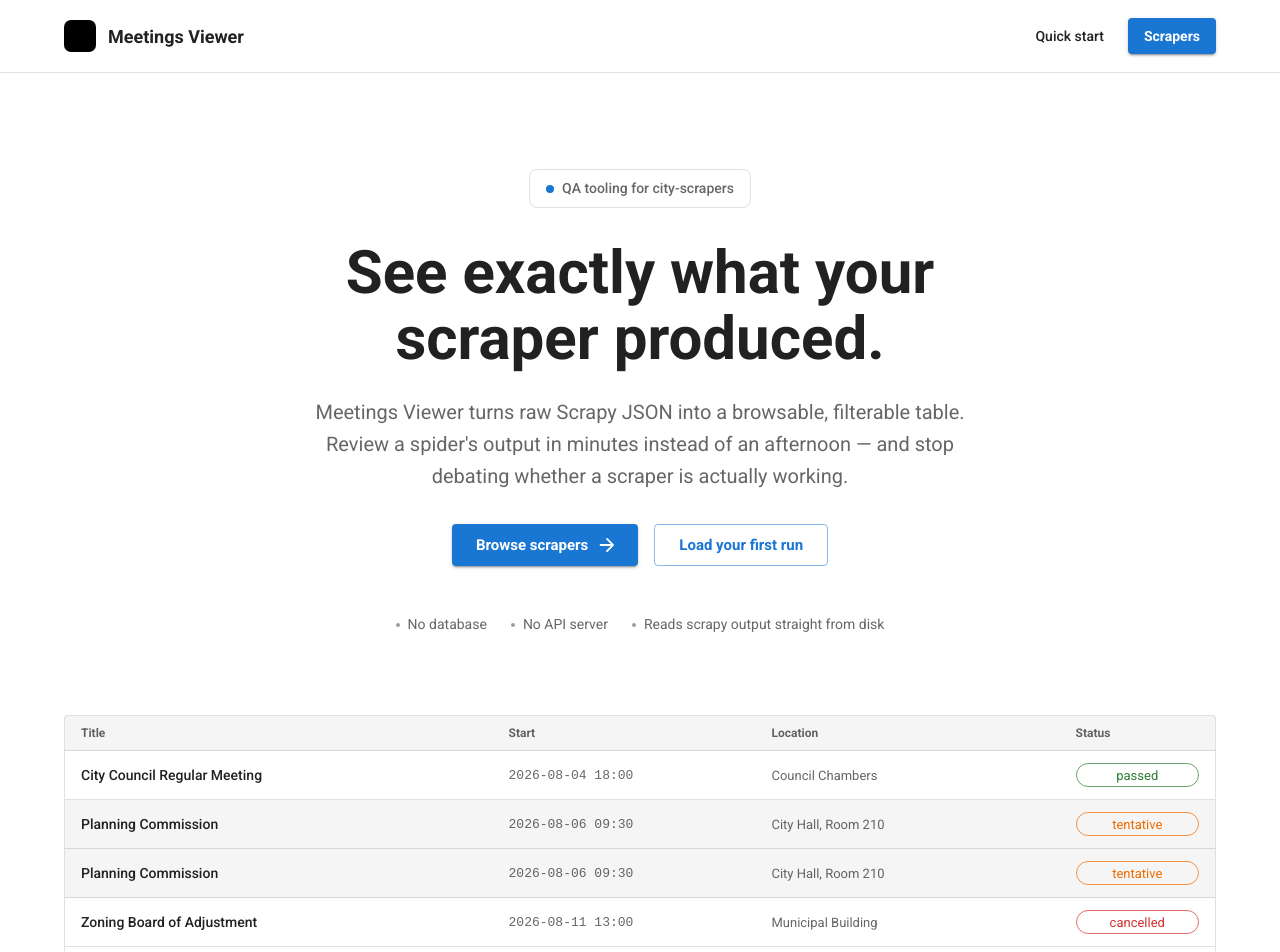
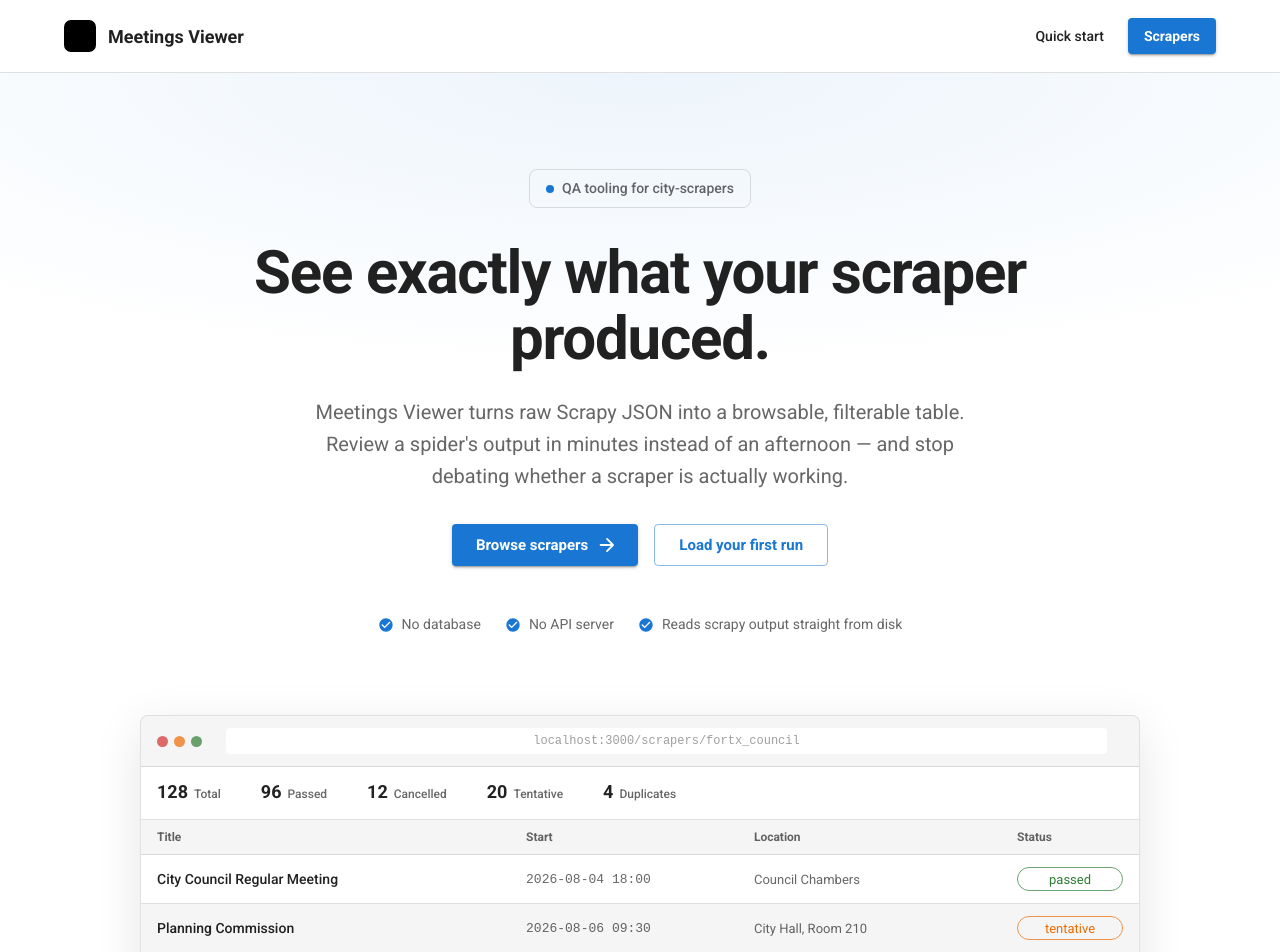
Before and after one commit to DevArtsLab/city-scrapers-meetings-viewer, a Next.js app: page / in a window 1280 px wide. Shown: the top 952 px of the page. Built offline with nearby package versions, Linux system fonts and the light colour scheme; what @mui/material-nextjs would draw is missing.

Commit message:
Add metadata, error boundaries, and enhanced landing page styling

```diff
--- /dev/null
+++ b/app/(app)/error.tsx
@@ -0,0 +1,26 @@
+"use client";
+
+import Box from "@mui/material/Box";
+import Button from "@mui/material/Button";
+import Typography from "@mui/material/Typography";
+
+export default function Error({
+  reset,
+}: {
+  error: Error & { digest?: string };
+  reset: () => void;
+}) {
+  return (
+    <Box sx={{ textAlign: "center", py: { xs: 6, sm: 10 } }}>
+      <Typography variant="h4" sx={{ fontWeight: 700, mb: 1 }}>
+        Something went wrong
+      </Typography>
+      <Typography color="text.secondary" sx={{ mb: 4 }}>
+        An error occurred while loading scraper data.
+      </Typography>
+      <Button onClick={reset} variant="outlined" sx={{ textTransform: "none" }}>
+        Try again
+      </Button>
+    </Box>
+  );
+}
--- /dev/null
+++ b/app/(app)/loading.tsx
@@ -0,0 +1,11 @@
+import Box from "@mui/material/Box";
+import Skeleton from "@mui/material/Skeleton";
+
+export default function Loading() {
+  return (
+    <Box>
+      <Skeleton variant="text" width={200} height={32} sx={{ mb: 2 }} />
+      <Skeleton variant="rectangular" width="100%" height={400} />
+    </Box>
+  );
+}
--- /dev/null
+++ b/app/(app)/scrapers/[spider]/not-found.tsx
@@ -0,0 +1,24 @@
+import Box from "@mui/material/Box";
+import Button from "@mui/material/Button";
+import Typography from "@mui/material/Typography";
+
+export default function SpiderNotFound() {
+  return (
+    <Box sx={{ textAlign: "center", py: { xs: 6, sm: 10 } }}>
+      <Typography variant="h4" sx={{ fontWeight: 700, mb: 1 }}>
+        Spider not found
+      </Typography>
+      <Typography color="text.secondary" sx={{ mb: 4 }}>
+        No JSON output was found for this spider. Make sure the file exists in
+        the data directory and the filename matches the spider name.
+      </Typography>
+      <Button
+        href="/scrapers"
+        variant="outlined"
+        sx={{ textTransform: "none" }}
+      >
+        Back to scrapers
+      </Button>
+    </Box>
+  );
+}
--- a/app/(app)/scrapers/[spider]/page.tsx
+++ b/app/(app)/scrapers/[spider]/page.tsx
@@ -1,3 +1,4 @@
+import type { Metadata } from "next";
 import { notFound } from "next/navigation";
 import PageHeader from "@/components/scrapers/PageHeader";
 import ScraperWorkspace from "@/components/scrapers/ScraperWorkspace";
@@ -5,6 +6,18 @@ import {
   getScraperOutput,
   type MeetingRecord,
 } from "@/components/scrapers/lib/scrapers";
+
+export async function generateMetadata({
+  params,
+}: {
+  params: Promise<{ spider: string }>;
+}): Promise<Metadata> {
+  const { spider } = await params;
+  return {
+    title: `${spider} — Meetings Viewer`,
+    description: `Inspect the JSON output of the ${spider} scraper.`,
+  };
+}
 
 export default async function SpiderPage({
   params,
--- a/app/(app)/scrapers/page.tsx
+++ b/app/(app)/scrapers/page.tsx
@@ -1,6 +1,13 @@
+import type { Metadata } from "next";
 import PageHeader from "@/components/scrapers/PageHeader";
 import ScrapersTable from "@/components/scrapers/ScrapersTable";
 import { listScrapers } from "@/components/scrapers/lib/scrapers";
+
+export const metadata: Metadata = {
+  title: "Scrapers — Meetings Viewer",
+  description:
+    "Browse available city-meeting scrapers and inspect their output.",
+};
 
 export default async function ScrapersPage() {
   const { spiders } = await listScrapers();
--- a/app/(marketing)/page.tsx
+++ b/app/(marketing)/page.tsx
@@ -1,7 +1,20 @@
+import type { Metadata } from "next";
 import { Capabilities } from "@/components/landing/capabilities";
 import { Hero } from "@/components/landing/hero";
 import { Modes } from "@/components/landing/modes";
 import { QuickStart } from "@/components/landing/quick-start";
+
+export const metadata: Metadata = {
+  title: "Meetings Viewer — QA tooling for city-scrapers",
+  description:
+    "Turn raw Scrapy JSON into a browsable, filterable table. Review a spider's output in minutes instead of an afternoon.",
+  openGraph: {
+    title: "Meetings Viewer — QA tooling for city-scrapers",
+    description:
+      "Turn raw Scrapy JSON into a browsable, filterable table. Review a spider's output in minutes instead of an afternoon.",
+    type: "website",
+  },
+};
 
 export default function Home() {
   return (
--- a/components/landing/capabilities.tsx
+++ b/components/landing/capabilities.tsx
@@ -80,7 +80,7 @@ export function Capabilities() {
               sm: "1fr 1fr",
               lg: "repeat(3, 1fr)",
             },
-            gap: { xs: 4, md: 6 },
+            gap: { xs: 2, md: 3 },
             maxWidth: 1200,
             mx: "auto",
           }}
@@ -88,7 +88,20 @@ export function Capabilities() {
           {capabilities.map((item) => {
             const Icon = item.icon;
             return (
-              <Box key={item.title}>
+              <Box
+                key={item.title}
+                sx={{
+                  p: 3,
+                  borderRadius: 2,
+                  border: 1,
+                  borderColor: "divider",
+                  transition: "border-color 0.2s, box-shadow 0.2s",
+                  "&:hover": {
+                    borderColor: "primary.main",
+                    boxShadow: 1,
+                  },
+                }}
+              >
                 <Icon sx={{ fontSize: 28, color: "primary.main", mb: 2 }} />
                 <Typography
                   component="h3"
--- a/components/landing/hero.tsx
+++ b/components/landing/hero.tsx
@@ -1,4 +1,5 @@
 import ArrowForwardRounded from "@mui/icons-material/ArrowForwardRounded";
+import CheckCircleRounded from "@mui/icons-material/CheckCircleRounded";
 import Box from "@mui/material/Box";
 import Button from "@mui/material/Button";
 import Container from "@mui/material/Container";
@@ -15,9 +16,24 @@ export function Hero() {
   return (
     <Box
       component="section"
-      sx={{ pt: { xs: 8, md: 12 }, pb: { xs: 8, md: 10 } }}
+      sx={{
+        pt: { xs: 8, md: 12 },
+        pb: { xs: 8, md: 10 },
+        position: "relative",
+        "&::before": {
+          content: '""',
+          position: "absolute",
+          top: 0,
+          left: 0,
+          right: 0,
+          height: 600,
+          background:
+            "radial-gradient(ellipse 80% 50% at 50% 0%, rgba(25, 118, 210, 0.08), transparent)",
+          pointerEvents: "none",
+        },
+      }}
     >
-      <Container maxWidth="lg">
+      <Container maxWidth="lg" sx={{ position: "relative" }}>
         <Box sx={{ maxWidth: 800, mx: "auto", textAlign: "center" }}>
           <Typography
             component="p"
@@ -55,6 +71,7 @@ export function Hero() {
               fontWeight: 700,
               lineHeight: 1.1,
               mb: 3,
+              letterSpacing: "-0.02em",
             }}
           >
             See exactly what your scraper produced.
@@ -132,15 +149,8 @@ export function Hero() {
                   gap: 1,
                 }}
               >
-                <Box
-                  component="span"
-                  aria-hidden="true"
-                  sx={{
-                    width: 4,
-                    height: 4,
-                    borderRadius: "50%",
-                    bgcolor: "text.disabled",
-                  }}
+                <CheckCircleRounded
+                  sx={{ fontSize: 16, color: "primary.main" }}
                 />
                 {fact}
               </Typography>
@@ -148,7 +158,17 @@ export function Hero() {
           </Box>
         </Box>
 
-        <Box sx={{ mt: { xs: 8, md: 10 } }}>
+        <Box
+          sx={{
+            mt: { xs: 8, md: 10 },
+            maxWidth: 1000,
+            mx: "auto",
+            "& > *": {
+              boxShadow: "0 12px 48px rgba(0,0,0,0.1)",
+              borderRadius: 2,
+            },
+          }}
+        >
           <TablePreview />
         </Box>
       </Container>
--- a/components/landing/modes.tsx
+++ b/components/landing/modes.tsx
@@ -101,8 +101,9 @@ export function Modes() {
                   display: "flex",
                   flexDirection: "column",
                   gap: 2,
-                  transition: "box-shadow 0.2s",
+                  transition: "border-color 0.2s, box-shadow 0.2s",
                   "&:hover": {
+                    borderColor: "primary.main",
                     boxShadow: 2,
                   },
                 }}
--- a/components/landing/quick-start.tsx
+++ b/components/landing/quick-start.tsx
@@ -98,15 +98,34 @@ export function QuickStart() {
               m: 0,
               display: "flex",
               flexDirection: "column",
-              gap: 4,
+              gap: 0,
             }}
           >
             {steps.map((step, index) => (
               <Box
                 component="li"
                 key={step.title}
-                sx={{ display: "flex", gap: 3 }}
+                sx={{
+                  display: "flex",
+                  gap: 3,
+                  position: "relative",
+                  pb: index === steps.length - 1 ? 0 : 4,
+                }}
               >
+                {/* Connector line */}
+                {index < steps.length - 1 && (
+                  <Box
+                    aria-hidden="true"
+                    sx={{
+                      position: "absolute",
+                      left: 16,
+                      top: 36,
+                      bottom: 0,
+                      width: 2,
+                      bgcolor: "divider",
+                    }}
+                  />
+                )}
                 <Box
                   aria-hidden="true"
                   sx={{
@@ -123,6 +142,7 @@ export function QuickStart() {
                     justifyContent: "center",
                     fontSize: "0.875rem",
                     fontWeight: 700,
+                    zIndex: 1,
                   }}
                 >
                   {index + 1}
@@ -159,11 +179,12 @@ export function QuickStart() {
               display: "flex",
               gap: 2,
               alignItems: "flex-start",
-              bgcolor: "warning.main",
-              color: "warning.contrastText",
+              borderColor: "warning.main",
             }}
           >
-            <WarningAmberRounded sx={{ fontSize: 24, mt: "2px" }} />
+            <WarningAmberRounded
+              sx={{ fontSize: 24, mt: "2px", color: "warning.main" }}
+            />
             <Typography sx={{ fontSize: "0.9375rem", lineHeight: 1.6 }}>
               Use the capital{" "}
               <Box
--- a/components/landing/table-preview.tsx
+++ b/components/landing/table-preview.tsx
@@ -1,7 +1,6 @@
 "use client";
 
 import Box from "@mui/material/Box";
-import Chip from "@mui/material/Chip";
 import Paper from "@mui/material/Paper";
 import Stack from "@mui/material/Stack";
 import Typography from "@mui/material/Typography";
@@ -68,12 +67,114 @@ export function TablePreview() {
       <Paper
         variant="outlined"
         sx={{
-          borderRadius: 1,
+          borderRadius: 2,
           overflow: "hidden",
           border: "1px solid",
           borderColor: "divider",
         }}
       >
+        {/* Browser chrome */}
+        <Box
+          sx={{
+            display: "flex",
+            alignItems: "center",
+            gap: 1,
+            px: 2,
+            py: 1.5,
+            borderBottom: 1,
+            borderColor: "divider",
+            bgcolor: "action.hover",
+          }}
+        >
+          <Box sx={{ display: "flex", gap: 0.75 }}>
+            <Box
+              sx={{
+                width: 11,
+                height: 11,
+                borderRadius: "50%",
+                bgcolor: "error.main",
+                opacity: 0.7,
+              }}
+            />
+            <Box
+              sx={{
+                width: 11,
+                height: 11,
+                borderRadius: "50%",
+                bgcolor: "warning.main",
+                opacity: 0.7,
+              }}
+            />
+            <Box
+              sx={{
+                width: 11,
+                height: 11,
+                borderRadius: "50%",
+                bgcolor: "success.main",
+                opacity: 0.7,
+              }}
+            />
+          </Box>
+          <Box
+            sx={{
+              flex: 1,
+              mx: 2,
+              px: 2,
+              py: 0.5,
+              borderRadius: 1,
+              bgcolor: "background.paper",
+              textAlign: "center",
+            }}
+          >
+            <Typography
+              sx={{
+                fontSize: "0.75rem",
+                color: "text.disabled",
+                fontFamily: "monospace",
+              }}
+            >
+              localhost:3000/scrapers/fortx_council
+            </Typography>
+          </Box>
+        </Box>
+
+        {/* Stats bar */}
+        <Stack
+          direction="row"
+          spacing={{ xs: 2, sm: 4 }}
+          sx={{
+            px: 2,
+            py: 2,
+            borderBottom: 1,
+            borderColor: "divider",
+            flexWrap: "wrap",
+            gap: 1,
+          }}
+        >
+          {stats.map((stat) => (
+            <Box
+              key={stat.label}
+              sx={{ display: "flex", alignItems: "baseline", gap: 0.75 }}
+            >
+              <Typography
+                sx={{ fontSize: "1.125rem", fontWeight: 700, lineHeight: 1 }}
+              >
+                {stat.value}
+              </Typography>
+              <Typography
+                sx={{
+                  fontSize: "0.75rem",
+                  color: "text.secondary",
+                  fontWeight: 500,
+                }}
+              >
+                {stat.label}
+              </Typography>
+            </Box>
+          ))}
+        </Stack>
+
+        {/* Table */}
         <Box sx={{ overflowX: "auto" }}>
           <Box sx={{ minWidth: 700 }}>
             {/* Table header */}
@@ -116,7 +217,7 @@ export function TablePreview() {
                   borderBottom: index === rows.length - 1 ? 0 : 1,
                   borderColor: "divider",
                   bgcolor: row.duplicate ? "action.hover" : "transparent",
-                  transition: "bgcolor 0.15s",
+                  transition: "background-color 0.15s",
                   "&:hover": {
                     bgcolor: row.duplicate ? "action.selected" : "action.hover",
                   },
```
